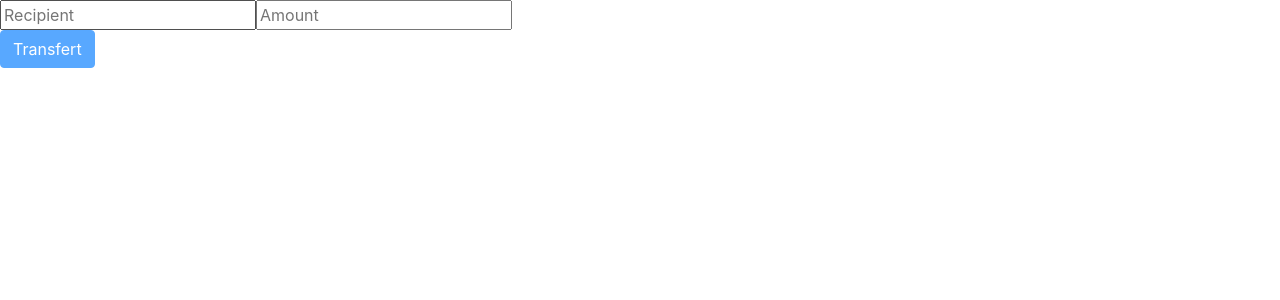
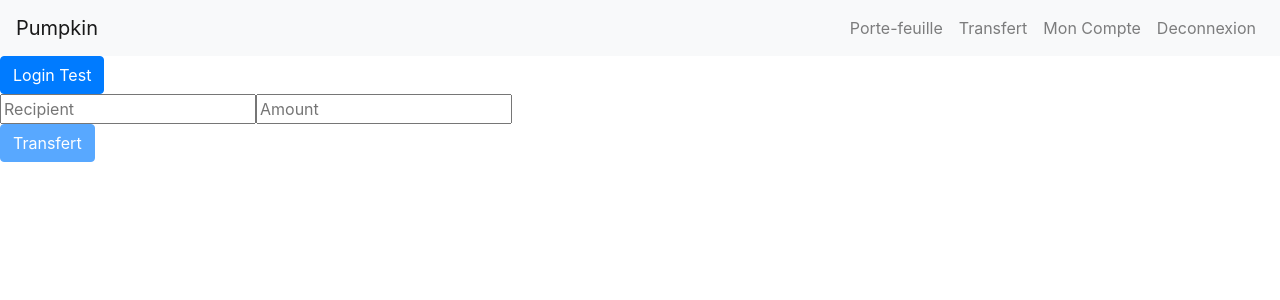
Before and after one commit to ValMnr/PumpKin, a React (Create React App) app: page /transfert in a window 1280 px wide. Shown: the top 300 px of the page. Built offline with nearby package versions, Linux system fonts and the light colour scheme.

Commit message:
Created navbar, need adjustment when user log in

```diff
--- a/src/Account/Login.js
+++ b/src/Account/Login.js
@@ -22,6 +22,7 @@ class Login extends Component {
         for (let i = 0; i < Data.Accounts.length; i++) {
             if (Data.Accounts[i].email === this.state.email ) {
                 if(Data.Accounts[i].password===this.state.password){
+                    this.props.crt_user=Data.Accounts[i].id;
                     sessionStorage.setItem('crt_user_id', Data.Accounts[i].id);
                     console.log('Signup succesful');
                     break;
--- a/src/App.js
+++ b/src/App.js
@@ -2,35 +2,53 @@ import React from 'react';
 import './App.css';
 import { Button } from '../node_modules/reactstrap'
 
-import {BrowserRouter, Route, Link } from 'react-router-dom';
+import { BrowserRouter, Route, Link } from 'react-router-dom';
 
 //import Login from './Account/Login.js';
 //import Signup from './Account/Signup.js'
 import Card from './Card/Card.js'
 import Wallet from './Wallet/Wallet.js'
 import Transfert from './Transfert/Transfert';
-
+import Navbar from './Navbar/Navbar.js'
+import Login from './Account/Login';
+import Signup from './Account/Signup';
 
 
 
 
 function App() {
 
-  sessionStorage.setItem('crt_user_id',0)
+
+  sessionStorage.setItem('crt_user_id', null)
+  console.log("crt user",sessionStorage.getItem('crt_user_id'))
+
+
 
   return (
     <div className="">
       <BrowserRouter>
-      <header className="">
+        <header className="">
 
-      </header>
 
-      <Route exact path="/" component={() => <Link to="/transfert"><Button color="primary" title="Transfer" name="transfert" >Transfert</Button></Link> }/>
-      <Route path="/transfert" component={() => <Transfert/>}/>
-      <Route exact path="/" component={() => <Link to="/wallet"><Button color="primary" title="Transfer" name="wallet" >Wallet</Button></Link> }/>
-      <Route path="/wallet" component={() => <Transfert/>}/>
+        </header>
+        <Navbar />
 
-    </BrowserRouter>
+        <Button color="primary" title="Transfer" onClick={sessionStorage.setItem('crt_user_id','1')} >Login Test</Button>
+
+        <Route exact path="/" component={() => <Link to="/transfert"><Button color="primary" title="Transfer" name="transfert" >Transfert</Button></Link>} />
+        <Route exact path="/" component={() => <Link to="/wallet"><Button color="primary" title="Transfer" name="wallet" >Wallet</Button></Link>} />
+
+
+        <Route path="/transfert" component={() => <Transfert />} />
+        <Route path="/wallet" component={() => <Wallet />} />
+        <Route path="/account" component={() => <Button />} />
+
+        <Route path="/login" component={() => <Login />} />
+        <Route path="/signup" component={() => <Signup />} />
+
+
+
+      </BrowserRouter>
     </div>
   );
 }
--- a/src/Card/Card.js
+++ b/src/Card/Card.js
@@ -64,7 +64,7 @@ class Card extends Component {
 
         //this.props.deleteCardComp()
         console.log('addin card')
-        sessionStorage.setItem('crt_user_id', 3)
+        //sessionStorage.setItem('crt_user_id', 3)
         let crt_card = {
             id: Data.Cards.length,
             last_four: this.state.last_four.substr(this.state.last_four.length - 4),
--- /dev/null
+++ b/src/Navbar/Navbar.js
@@ -0,0 +1,98 @@
+import React, { Component } from 'react';
+import Data from '../Data/Data.js'
+import {Collapse,
+    Navbar,
+    NavbarToggler,
+    NavbarBrand,
+    Nav,
+    NavItem,
+    NavLink,
+    UncontrolledDropdown,
+    DropdownToggle,
+    DropdownMenu,
+    DropdownItem  } from '../../node_modules/reactstrap'
+import {BrowserRouter, Route, Link } from 'react-router-dom';
+
+class NavBar extends Component {
+    constructor(props) {
+        super(props);
+        this.state = {
+            isOpen:false,
+            userLogged:sessionStorage.getItem('crt_user_id')
+        }
+
+
+
+    }
+
+    toggle = () => {
+        this.setState({isOpen:!this.state.isOpen})
+    };
+
+    display(){
+        console.log(this.props.crt_user)
+        if(this.props.crt_user==undefined){
+            return(
+                <div>
+                <Navbar color="light" light expand="md">
+                  <NavbarBrand href="/">Pumpkin</NavbarBrand>
+                  <NavbarToggler onClick={this.toggle} />
+                  <Collapse isOpen={this.state.isOpen} navbar>
+                    <Nav className="ml-auto" navbar>
+                      <NavItem>
+                        <NavLink href="/wallet/">Porte-feuille</NavLink>
+                      </NavItem>
+                      <NavItem>
+                        <NavLink href="/transfert/">Transfert</NavLink>
+                      </NavItem>
+                      <NavItem>
+                        <NavLink href="/account/">Mon Compte</NavLink>
+                      </NavItem>
+                      <NavItem>
+                        <NavLink href="/" onClick={sessionStorage.setItem('crt_user_id',undefined)}>Deconnexion</NavLink>
+                      </NavItem>
+                    </Nav>
+                  </Collapse>
+                </Navbar>
+              </div>
+
+            )
+        }else{
+            return(
+                <div>
+                     <Navbar color="light" light expand="md">
+                  <NavbarBrand href="/">Pumpkin</NavbarBrand>
+                  <NavbarToggler onClick={this.toggle} />
+                  <Collapse isOpen={this.state.isOpen} navbar>
+                    <Nav className="ml-auto" navbar>
+
+                      <NavItem>
+                        <NavLink href="/login/">Se connecter</NavLink>
+                      </NavItem>
+                      <NavItem>
+                        <NavLink href="/signup/">Créer un compte</NavLink>
+                      </NavItem>
+                    </Nav>
+                  </Collapse>
+                </Navbar>
+                </div>
+
+                )
+
+        }
+
+    }
+
+    render(){
+        return(
+
+            <div>{this.display()}</div>
+
+
+        )
+    }
+
+
+}
+
+export default NavBar
--- a/src/Transfert/Transfert.js
+++ b/src/Transfert/Transfert.js
@@ -48,7 +48,7 @@ class Transfert extends Component {
         jsonData.transfers.push(add_transfer);
         console.log("In transfert");
         console.log(jsonData.transfers);/*
-        var json = JSON.stringify(add_transfer);
+        v   ar json = JSON.stringify(add_transfer);
         fs.writeFile("../Data/Data.json", json, (err) => {
             if (err) {
                 console.error(err);
```
Also changed, not shown: 1 other file (tests, documents, lock files or other folders).
